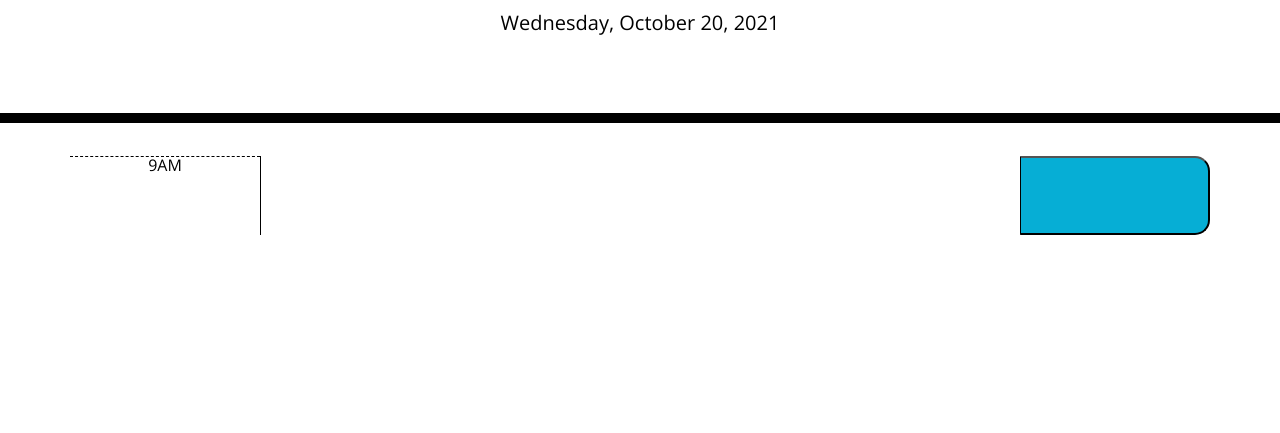
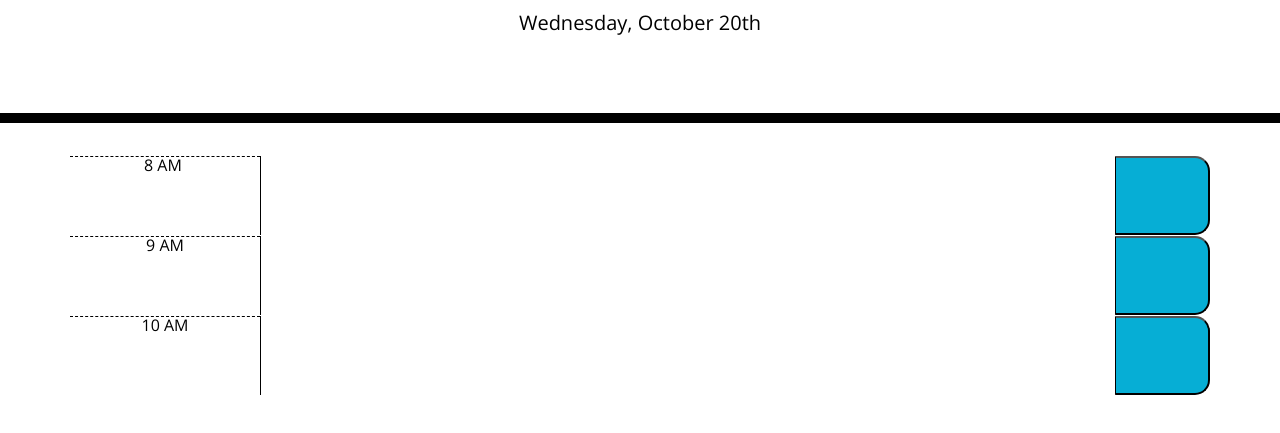
Before and after one commit to kcheykim/work-day-scheduler, a plain HTML site: page index.html in a window 1280 px wide. Shown: the part 181-614 px from the top of the page. Drawn offline with nearby package versions, Linux system fonts and the light colour scheme.

Commit message:
add the displaySchedule function

```diff
--- a/assets/js/script.js
+++ b/assets/js/script.js
@@ -1,20 +1,50 @@
 //currentDayEl query the currentDay ID
 var currentDayEl = $("#currentDay");
 
-//currentDate is set the the moment format of day,month,date,year
-var currentDate = moment().format("dddd, MMMM DD, YYYY");
+//timeEL query the time-block
+var timeEl = $("time-block");
 
 
+var scheduleList = JSON.parse(localStorage.getItem('taskInfo')) || [];
+const taskInfo = {};
 
+//currentDate is set the the moment format of day,month,date,year
+var currentDate = moment().format("dddd, MMMM Do");
 
+var currentHr = moment().format("H");
 
+function displaySchedule() {
+    timeEl.each( () => {
+        var currBlockTime = parseInt($(this).attr("data-id"));
 
+        var taskInfo = {
+            text: "",
+            hour: currBlockTime
+        }
+
+        if(currBlockTime.isSame(currentHr)){
+            $(this).find("textarea").addClass("present");
+        }
+
+        if(currBlockTime.isBefore(currentHr)) {
+            $(this).find("textarea").addClass("past");
+        }
+
+        if(currBlockTime.isAfter(currentHr)){
+            $(this).find("textarea").addClass("present");
+        }
+
+        scheduleList.push(taskInfo);
+    })
+    localStorage.setItem("totalSchedule", JSON.stringify(scheduleList));
+}
 
 
 $(document).ready( () => {
-
-//display the current date
-currentDayEl.innerHTML = currentDate;
-currentDayEl.append(currentDate);
-
+   // if(!localStorage.getItem("totalSchedule")){
+       displaySchedule();
+   // }
+    //display the current date
+    currentDayEl.innerHTML = currentDate;
+    currentDayEl.append(currentDate);
 });
--- a/index.html
+++ b/index.html
@@ -19,10 +19,22 @@
     </header>
     <div class="container">
       <!-- Timeblocks go here -->
-      <div class="row time-block">
-        <div class="col-2 hour"> 9AM </div>
-        <textarea class="col-8 description"></textarea>
-        <button class="col-2 saveBtn"></button>
+      <div class="row time-block" data-id="8" >
+        <div class="col-2 hour">8 AM </div>
+        <textarea class="col-9 description"></textarea>
+        <button class="col-1 saveBtn"></button>
+      </div>
+
+      <div class="row time-block" data-id="9" >
+        <div class="col-2 hour"> 9 AM </div>
+        <textarea class="col-9 description"></textarea>
+        <button class="col-1 saveBtn"></button>
+      </div>
+
+      <div class="row time-block" data-id="10" >
+        <div class="col-2 hour"> 10 AM </div>
+        <textarea class="col-9 description"></textarea>
+        <button class="col-1 saveBtn"></button>
       </div>
 
     </div>
```
